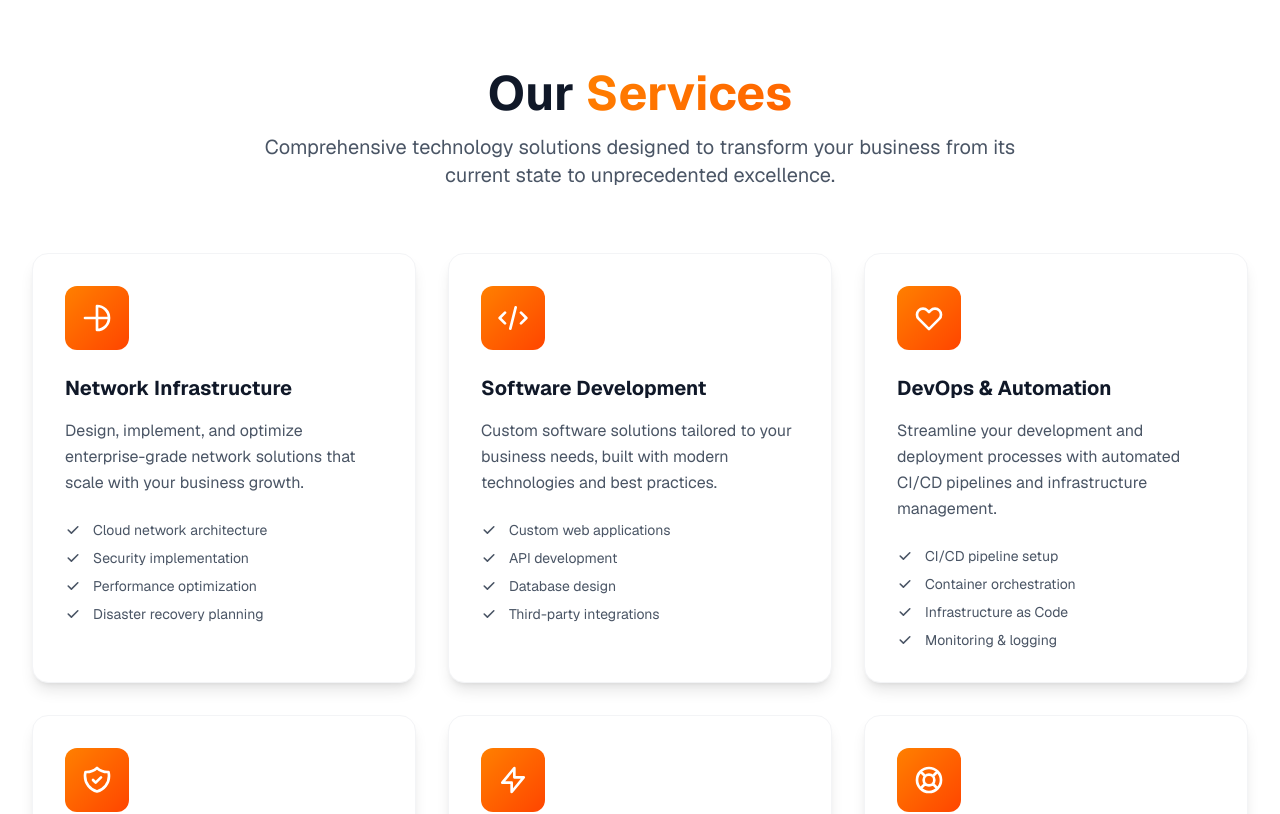
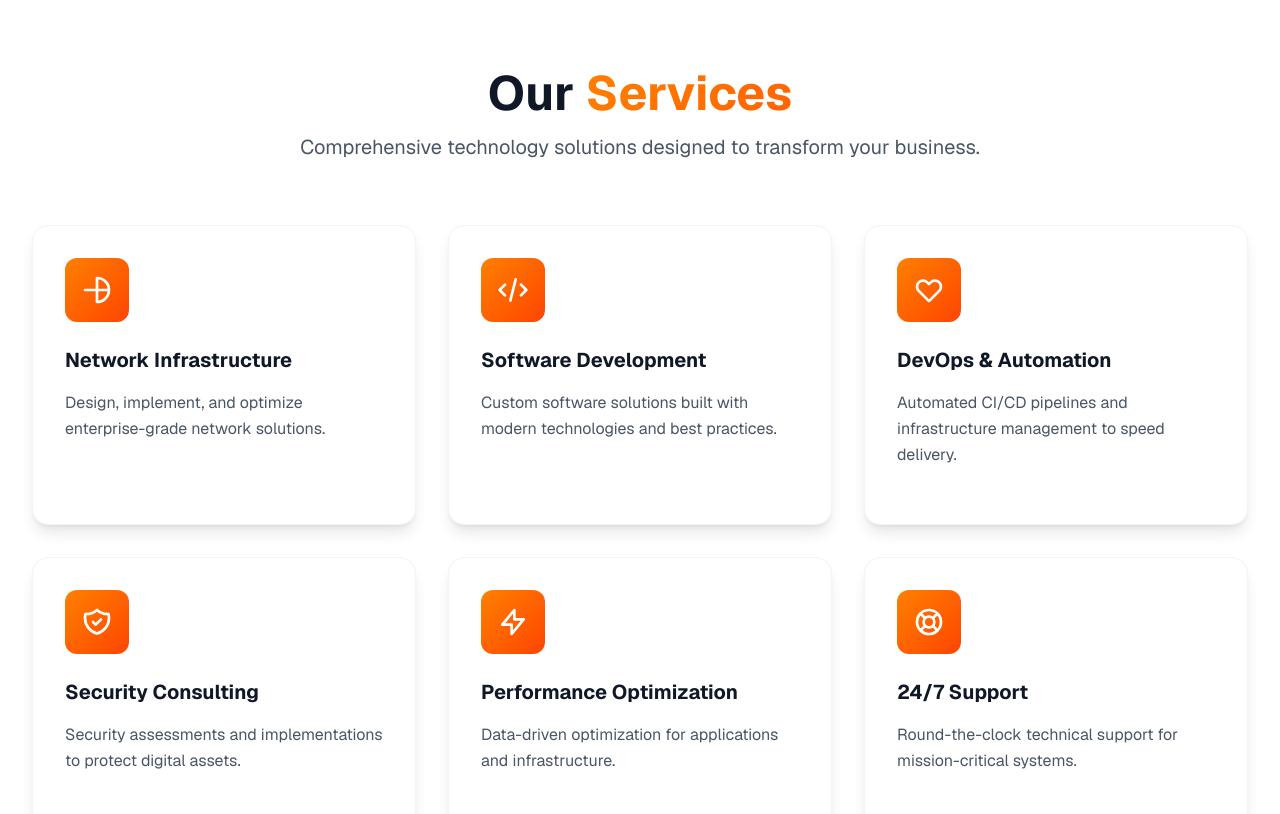
Before and after one commit to HichemMerniz/website-foenix, a Next.js app: page /en in a window 1280 px wide. Shown: the part 1120-1934 px from the top of the page. Built offline with nearby package versions, Linux system fonts and the light colour scheme.

Commit message:
Refactor Services component for internationalization support and update service details. Added translations for services in English, Arabic, and French, and modified the component to utilize these translations dynamically.

```diff
--- a/src/components/Services.tsx
+++ b/src/components/Services.tsx
@@ -1,83 +1,57 @@
 'use client';
 
+import { useTranslations } from "next-intl";
+
 export default function Services() {
+  const t = useTranslations('services');
   const services = [
     {
+      id: 'networkInfrastructure',
       icon: (
         <svg className="w-8 h-8" fill="none" stroke="currentColor" viewBox="0 0 24 24">
           <path strokeLinecap="round" strokeLinejoin="round" strokeWidth={2} d="M21 12a9 9 0 01-9 9m9-9a9 9 0 00-9-9m9 9H3m9 9v-9m0-9v9" />
         </svg>
       ),
-      title: "Network Infrastructure",
-      description: "Design, implement, and optimize enterprise-grade network solutions that scale with your business growth.",
-      features: [
-        "Cloud network architecture",
-        "Security implementation",
-        "Performance optimization",
-        "Disaster recovery planning"
-      ]
+
     },
     {
+      id: 'softwareDevelopment',
       icon: (
         <svg className="w-8 h-8" fill="none" stroke="currentColor" viewBox="0 0 24 24">
           <path strokeLinecap="round" strokeLinejoin="round" strokeWidth={2} d="M10 20l4-16m4 4l4 4-4 4M6 16l-4-4 4-4" />
         </svg>
       ),
-      title: "Software Development",
-      description: "Custom software solutions tailored to your business needs, built with modern technologies and best practices.",
-      features: [
-        "Custom web applications",
-        "API development",
-        "Database design",
-        "Third-party integrations"
-      ]
+
     },
     {
+      id: 'devopsAutomation',
       icon: (
         <svg className="w-8 h-8" fill="none" stroke="currentColor" viewBox="0 0 24 24">
           <path strokeLinecap="round" strokeLinejoin="round" strokeWidth={2} d="M4.318 6.318a4.5 4.5 0 000 6.364L12 20.364l7.682-7.682a4.5 4.5 0 00-6.364-6.364L12 7.636l-1.318-1.318a4.5 4.5 0 00-6.364 0z" />
         </svg>
       ),
-      title: "DevOps & Automation",
-      description: "Streamline your development and deployment processes with automated CI/CD pipelines and infrastructure management.",
-      features: [
-        "CI/CD pipeline setup",
-        "Container orchestration",
-        "Infrastructure as Code",
-        "Monitoring & logging"
-      ]
+
     },
     {
+      id: 'securityConsulting',
       icon: (
         <svg className="w-8 h-8" fill="none" stroke="currentColor" viewBox="0 0 24 24">
           <path strokeLinecap="round" strokeLinejoin="round" strokeWidth={2} d="M9 12l2 2 4-4m5.618-4.016A11.955 11.955 0 0112 2.944a11.955 11.955 0 01-8.618 3.04A12.02 12.02 0 003 9c0 5.591 3.824 10.29 9 11.622 5.176-1.332 9-6.03 9-11.622 0-1.042-.133-2.052-.382-3.016z" />
         </svg>
       ),
-      title: "Security Consulting",
-      description: "Comprehensive security assessments and implementations to protect your digital assets and ensure compliance.",
-      features: [
-        "Security audits",
-        "Compliance consulting",
-        "Threat assessment",
-        "Incident response"
-      ]
+      t
     },
     {
+      id: 'performanceOptimization',
       icon: (
         <svg className="w-8 h-8" fill="none" stroke="currentColor" viewBox="0 0 24 24">
           <path strokeLinecap="round" strokeLinejoin="round" strokeWidth={2} d="M13 10V3L4 14h7v7l9-11h-7z" />
         </svg>
       ),
-      title: "Performance Optimization",
-      description: "Boost your application and infrastructure performance with data-driven optimization strategies.",
-      features: [
-        "Application profiling",
-        "Database optimization",
-        "Caching strategies",
-        "Load balancing"
-      ]
+
     },
     {
+      id: 'support24x7',
       icon: (
         <svg className="w-8 h-8" fill="none" stroke="currentColor" viewBox="0 0 24 24">
           <path strokeLinecap="round" strokeLinejoin="round" strokeWidth={2} d="M18.364 5.636l-3.536 3.536m0 5.656l3.536 3.536M9.172 9.172L5.636 5.636m3.536 9.192L5.636 18.364M21 12a9 9 0 11-18 0 9 9 0 0118 0zm-5 0a4 4 0 11-8 0 4 4 0 018 0z" />
@@ -100,11 +74,10 @@ export default function Services() {
         {/* Section Header */}
         <div className="text-center mb-12 md:mb-16">
           <h2 className="text-4xl md:text-5xl font-bold text-gray-900 mb-4">
-            Our <span className="text-foenix-gradient">Services</span>
+            {t('our')} <span className="text-foenix-gradient">{t('services')}</span>
           </h2>
           <p className="text-xl text-gray-600 max-w-3xl mx-auto">
-            Comprehensive technology solutions designed to transform your business
-            from its current state to unprecedented excellence.
+            {t('description')}
           </p>
         </div>
 
@@ -122,23 +95,29 @@ export default function Services() {
 
               {/* Service Content */}
               <h3 className="text-xl font-bold text-gray-900 mb-4 group-hover:text-foenix-orange transition-colors duration-300">
-                {service.title}
+                {t(`list.${index}.title`)}
               </h3>
 
               <p className="text-gray-600 mb-6 leading-relaxed">
-                {service.description}
+                {t(`list.${index}.description`)}
               </p>
 
               {/* Service Features */}
               <ul className="space-y-2">
-                {service.features.map((feature, featureIndex) => (
+                {(() => {
+                  const f = t(`list.${index}.features`) as unknown;
+                  if (Array.isArray(f)) {
+                    return (f as string[]).map((feature, featureIndex) => (
                       <li key={featureIndex} className="flex items-center text-sm text-gray-600">
                         <svg className="w-4 h-4 text-foenix-orange mr-3 flex-shrink-0" fill="currentColor" viewBox="0 0 20 20">
                           <path fillRule="evenodd" d="M16.707 5.293a1 1 0 010 1.414l-8 8a1 1 0 01-1.414 0l-4-4a1 1 0 011.414-1.414L8 12.586l7.293-7.293a1 1 0 011.414 0z" clipRule="evenodd" />
                         </svg>
                         {feature}
                       </li>
-                ))}
+                    ));
+                  }
+                  return null;
+                })()}
               </ul>
 
               {/* Hover Effect Overlay */}
--- a/src/locales/en.json
+++ b/src/locales/en.json
@@ -40,6 +40,73 @@
     "followUs": "Follow Us",
     "allRightsReserved": "All rights reserved."
   },
+  "services": {
+    "our": "Our",
+    "services": "Services",
+    "description": "Comprehensive technology solutions designed to transform your business.",
+    "list": [
+      {
+        "title": "Network Infrastructure",
+        "description": "Design, implement, and optimize enterprise-grade network solutions.",
+        "features": [
+          "Cloud network architecture",
+          "Security implementation",
+          "Performance optimization",
+          "Disaster recovery planning"
+        ]
+      },
+      {
+        "title": "Software Development",
+        "description": "Custom software solutions built with modern technologies and best practices.",
+        "features": [
+          "Custom web applications",
+          "API development",
+          "Database design",
+          "Third-party integrations"
+        ]
+      },
+      {
+        "title": "DevOps & Automation",
+        "description": "Automated CI/CD pipelines and infrastructure management to speed delivery.",
+        "features": [
+          "CI/CD pipeline setup",
+          "Container orchestration",
+          "Infrastructure as Code",
+          "Monitoring & logging"
+        ]
+      },
+      {
+        "title": "Security Consulting",
+        "description": "Security assessments and implementations to protect digital assets.",
+        "features": [
+          "Security audits",
+          "Compliance consulting",
+          "Threat assessment",
+          "Incident response"
+        ]
+      },
+      {
+        "title": "Performance Optimization",
+        "description": "Data-driven optimization for applications and infrastructure.",
+        "features": [
+          "Application profiling",
+          "Database optimization",
+          "Caching strategies",
+          "Load balancing"
+        ]
+      },
+      {
+        "title": "24/7 Support",
+        "description": "Round-the-clock technical support for mission-critical systems.",
+        "features": [
+          "24/7 monitoring",
+          "Rapid response times",
+          "Proactive maintenance",
+          "Emergency support"
+        ]
+      }
+    ]
+  },
   "common": {
     "scrollToTop": "Scroll to top"
   }
--- a/src/locales/fr.json
+++ b/src/locales/fr.json
@@ -40,6 +40,73 @@
     "followUs": "Suivez-nous",
     "allRightsReserved": "Tous droits réservés."
   },
+   "services": {
+    "our": "Nos",
+    "services": "Services",
+    "description": "Solutions technologiques complètes conçues pour transformer votre entreprise.",
+    "list": [
+      {
+        "title": "Infrastructure Réseau",
+        "description": "Concevoir, implémenter et optimiser des réseaux d'entreprise.",
+        "features": [
+          "Architecture réseau cloud",
+          "Mise en œuvre de la sécurité",
+          "Optimisation des performances",
+          "Plan de reprise après sinistre"
+        ]
+      },
+      {
+        "title": "Développement Logiciel",
+        "description": "Solutions logicielles personnalisées construites avec les meilleures pratiques.",
+        "features": [
+          "Applications web sur mesure",
+          "Développement d'API",
+          "Conception de bases de données",
+          "Intégrations tierces"
+        ]
+      },
+      {
+        "title": "DevOps & Automatisation",
+        "description": "Pipelines CI/CD automatisés et gestion d'infrastructure pour accélérer la livraison.",
+        "features": [
+          "Configuration de pipelines CI/CD",
+          "Orchestration de conteneurs",
+          "Infrastructure as Code",
+          "Monitoring et journalisation"
+        ]
+      },
+      {
+        "title": "Conseil en Sécurité",
+        "description": "Audits et mises en œuvre pour protéger vos actifs numériques.",
+        "features": [
+          "Audits de sécurité",
+          "Conseil en conformité",
+          "Évaluation des menaces",
+          "Réponse aux incidents"
+        ]
+      },
+      {
+        "title": "Optimisation des Performances",
+        "description": "Optimisation basée sur les données des applications et de l'infrastructure.",
+        "features": [
+          "Profilage d'applications",
+          "Optimisation de base de données",
+          "Stratégies de mise en cache",
+          "Répartition de charge"
+        ]
+      },
+      {
+        "title": "Support 24/7",
+        "description": "Support technique continu pour les systèmes critiques.",
+        "features": [
+          "Supervision 24/7",
+          "Temps de réponse rapides",
+          "Maintenance proactive",
+          "Support d'urgence"
+        ]
+      }
+    ]
+  },
   "common": {
     "scrollToTop": "Retour en haut"
   }
--- a/src/middleware.ts
+++ b/src/middleware.ts
@@ -6,7 +6,7 @@ const intlMiddleware = createMiddleware({
   locales: ['en', 'fr', 'ar'],
 
   // Used when no locale matches
-  defaultLocale: 'en'
+  defaultLocale: 'fr'
 });
 
 export default function middleware(request: NextRequest) {
```
Also changed, not shown: src/locales/ar.json (+67 -0 lines). Lines whose indentation alone changed are shown as unchanged.
